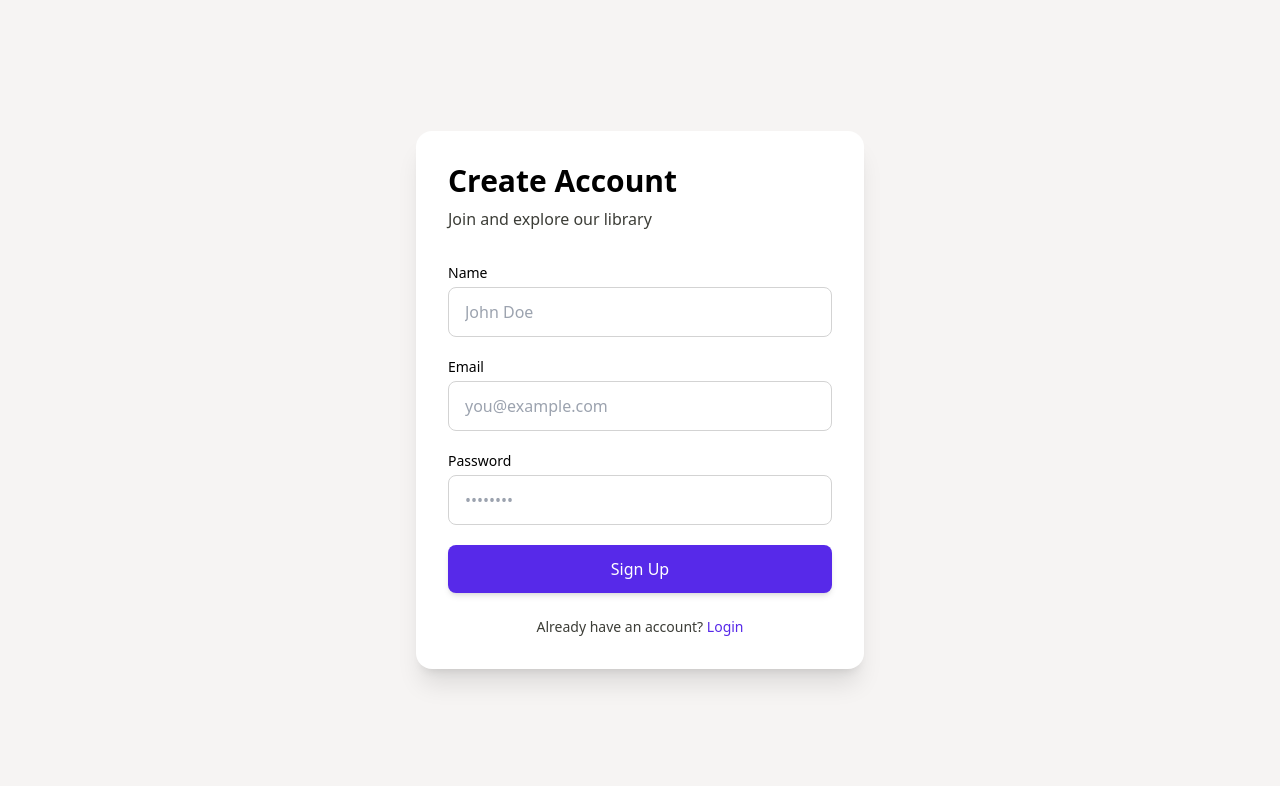
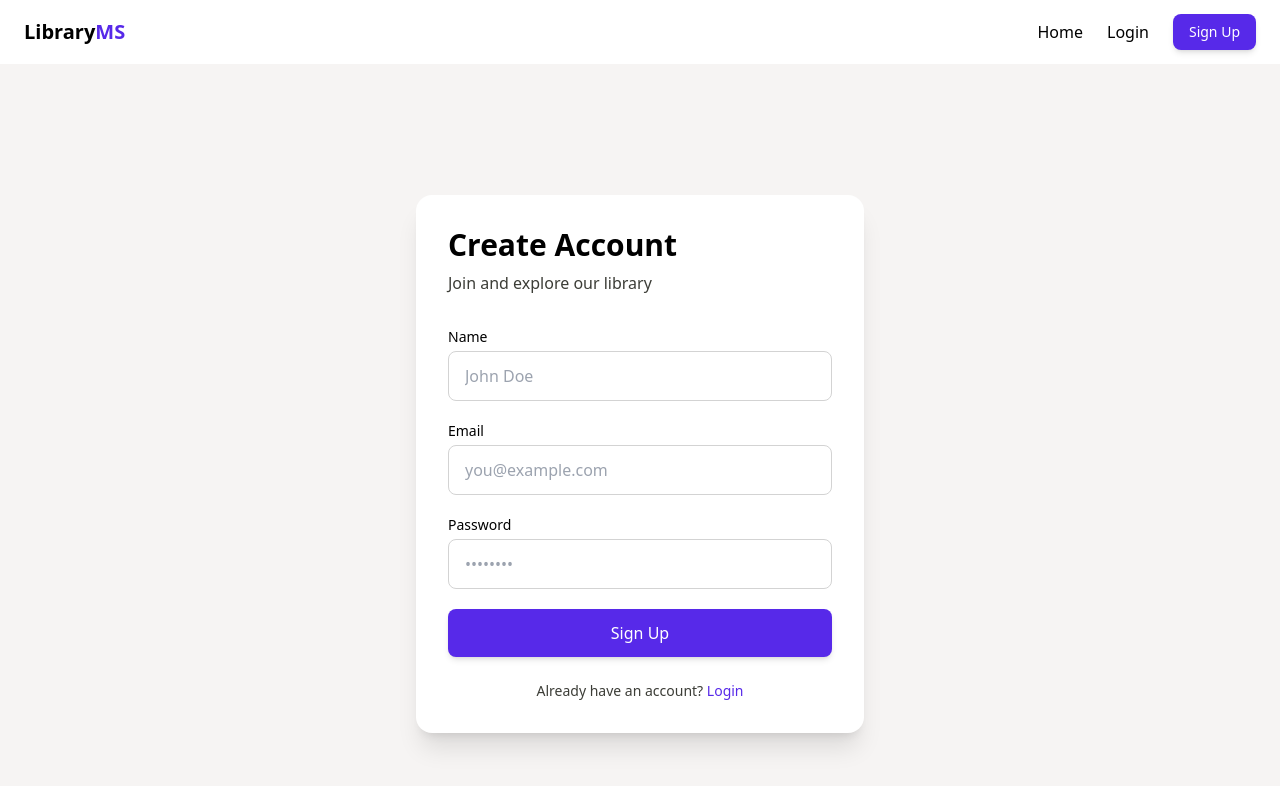
Before and after one commit to sumit-thakur-08/learning-management-system-, a React (Vite) app in the folder client/: page /signup in a window 1280 px wide. Shown: the top 786 px of the page. Built offline with nearby package versions, Linux system fonts and the light colour scheme.

Commit message:
Auth state based Navbar (login/logout toggle)

```diff
--- a/client/src/App.jsx
+++ b/client/src/App.jsx
@@ -1,14 +1,19 @@
 import { Routes, Route } from "react-router-dom";
 import Home from "./pages/Home";
 import { Login, Signup } from "./pages/auth";
+import { Navbar } from "./components";
 
 function App() {
   return (
-    <Routes>
-      <Route path="/" element={<Home />} />
-      <Route path="/login" element={<Login />} />
-      <Route path="/signup" element={<Signup />} />
-    </Routes>
+    <>
+      <Navbar />
+
+      <Routes>
+        <Route path="/" element={<Home />} />
+        <Route path="/login" element={<Login />} />
+        <Route path="/signup" element={<Signup />} />
+      </Routes>
+    </>
   );
 }
 
--- /dev/null
+++ b/client/src/components/Navbar/Navbar.jsx
@@ -0,0 +1,64 @@
+import { Link, NavLink } from "react-router-dom";
+import { Button } from "../Button";
+import { useAuth } from "../../context/AuthContext";
+
+const Navbar = () => {
+  const { user, logout } = useAuth();
+
+  return (
+    <header className="bg-light shadow-sm">
+      <nav className="max-w-7xl mx-auto px-6 h-16 flex items-center justify-between">
+
+        {/* LOGO */}
+        <Link to="/" className="text-xl font-extrabold">
+          Library<span className="text-accentColor">MS</span>
+        </Link>
+
+        {/* LINKS */}
+        <div className="flex items-center gap-6">
+          <NavLink
+            to="/"
+            className={({ isActive }) =>
+              isActive ? "text-accentColor font-medium" : "text-fontColor"
+            }
+          >
+            Home
+          </NavLink>
+
+          {!user ? (
+            <>
+              <NavLink
+                to="/login"
+                className={({ isActive }) =>
+                  isActive ? "text-accentColor font-medium" : "text-fontColor"
+                }
+              >
+                Login
+              </NavLink>
+
+              <Button size="sm">
+                <Link to="/signup">Sign Up</Link>
+              </Button>
+            </>
+          ) : (
+            <>
+              <span className="text-sm text-spanColor">
+                Hi, <b>{user.name}</b>
+              </span>
+
+              <Button
+                size="sm"
+                variant="outline"
+                onClick={logout}
+              >
+                Logout
+              </Button>
+            </>
+          )}
+        </div>
+      </nav>
+    </header>
+  );
+};
+
+export default Navbar;
--- /dev/null
+++ b/client/src/components/Navbar/index.js
@@ -0,0 +1 @@
+export { default as Navbar } from "./Navbar";
--- a/client/src/components/index.js
+++ b/client/src/components/index.js
@@ -1 +1,2 @@
-export * from "./button";
+export * from "./Navbar";
+export * from "./Button";
--- /dev/null
+++ b/client/src/context/AuthContext.jsx
@@ -0,0 +1,36 @@
+import { createContext, useContext, useState, useEffect } from "react";
+
+const AuthContext = createContext(null);
+
+export const AuthProvider = ({ children }) => {
+  const [user, setUser] = useState(null);
+
+  // Load user from localStorage
+  useEffect(() => {
+    const storedUser = localStorage.getItem("user");
+    if (storedUser) {
+      setUser(JSON.parse(storedUser));
+    }
+  }, []);
+
+  // Login (mock for now)
+  const login = (userData) => {
+    localStorage.setItem("user", JSON.stringify(userData));
+    setUser(userData);
+  };
+
+  // Logout
+  const logout = () => {
+    localStorage.removeItem("user");
+    setUser(null);
+  };
+
+  return (
+    <AuthContext.Provider value={{ user, login, logout }}>
+      {children}
+    </AuthContext.Provider>
+  );
+};
+
+// Custom hook (clean usage)
+export const useAuth = () => useContext(AuthContext);
--- a/client/src/main.jsx
+++ b/client/src/main.jsx
@@ -2,12 +2,15 @@ import React from "react";
 import ReactDOM from "react-dom/client";
 import { BrowserRouter } from "react-router-dom";
 import App from "./App";
-import "./styles/index.css"
+import "./styles/index.css";
+import { AuthProvider } from "./context/AuthContext";
 
 ReactDOM.createRoot(document.getElementById("root")).render(
   <React.StrictMode>
     <BrowserRouter>
-      <App />
+      <AuthProvider>
+        <App />
+      </AuthProvider>
     </BrowserRouter>
   </React.StrictMode>
 );
```
